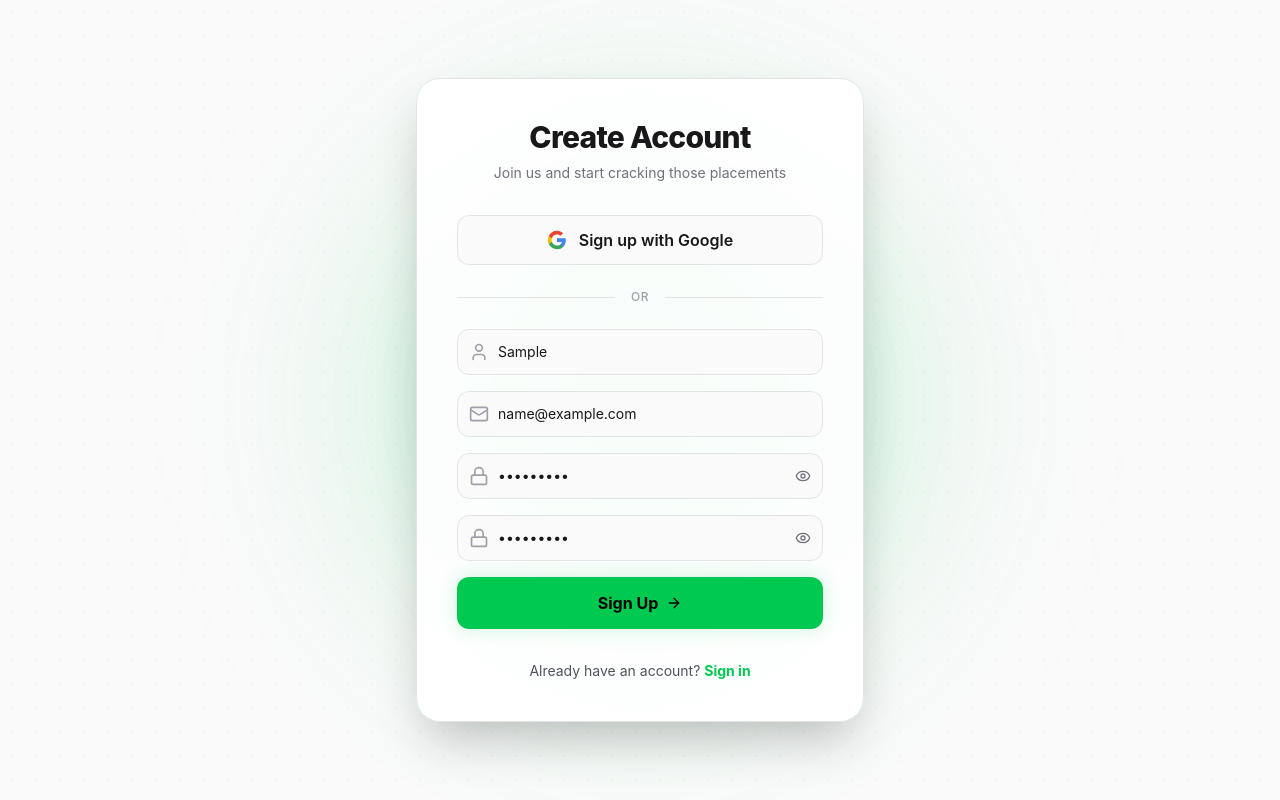
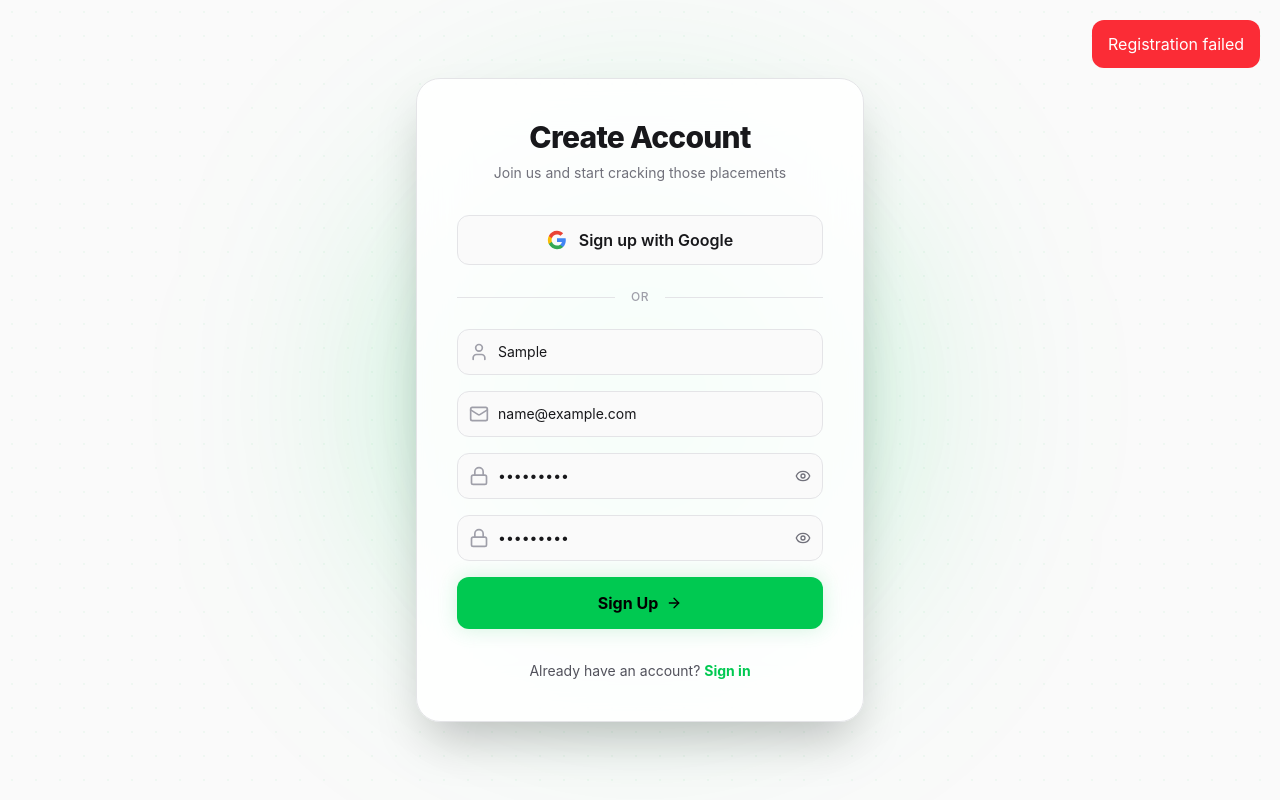
Before and after one commit to Next-Gen-Coder-2007/Gandiva-AI, a React (Vite) app in the folder frontend/: page /register in a window 1280 px wide. Both pictures are taken after typing "Sample", "name@example.com", "Sample123", "Sample123" into the empty fields and a click on the button "Sign Up". Built offline with nearby package versions, Linux system fonts and the light colour scheme; no server answers.

Commit message:
feat: connected backedn routes (login and register) to the frontend

```diff
--- a/frontend/package.json
+++ b/frontend/package.json
@@ -12,6 +12,7 @@
   },
   "dependencies": {
     "@tailwindcss/vite": "^4.3.1",
+    "axios": "^1.18.1",
     "lenis": "^1.3.25",
     "lucide-react": "^1.21.0",
     "react": "^19.2.7",
--- a/frontend/src/components/Landing/Navbar.tsx
+++ b/frontend/src/components/Landing/Navbar.tsx
@@ -122,6 +122,12 @@ const Navbar = () => {
             >
               Tech Stack
             </button>
+            <button
+              onClick={() => handleScrollTo("#contact")}
+              className={`text-left hover:text-green-500 transition-colors ${isDark ? 'text-zinc-300' : 'text-zinc-700'}`}
+            >
+              Contact Us
+            </button>
 
             <div className="h-px w-full bg-zinc-200 dark:bg-zinc-800 my-2"></div>
 
--- a/frontend/src/pages/Login.tsx
+++ b/frontend/src/pages/Login.tsx
@@ -1,21 +1,52 @@
-import React, { useState } from 'react';
+import React, { useState, useEffect } from 'react';
 import { Mail, Lock, ArrowRight, Eye, EyeOff } from 'lucide-react';
 import { Link } from 'react-router-dom';
 import { useTheme } from '../context/ThemeContext';
+import { loginUser } from '../services/auth';
 
 const Login: React.FC = () => {
   const { isDark } = useTheme();
   const [email, setEmail] = useState<string>('');
   const [password, setPassword] = useState<string>('');
   const [showPassword, setShowPassword] = useState<boolean>(false);
+  const [loading, setLoading] = useState(false);
+  const [error, setError] = useState("");
 
-  const handleSubmit = (e: React.FormEvent<HTMLFormElement>) => {
+  const handleSubmit = async (e: React.FormEvent<HTMLFormElement>) => {
     e.preventDefault();
-    console.log('Logging in with:', { email, password });
+    setLoading(true);
+    setError("");
+
+    try {
+      const data = await loginUser(email, password);
+
+      console.log("Login Success:", data);
+    } catch (err: any) {
+      setError(
+        err.response?.data?.detail || "Login failed"
+      );
+    } finally {
+      setLoading(false);
+    }
   };
+
+  useEffect(() => {
+    if (!error) return;
+
+    const timer = setTimeout(() => {
+      setError("");
+    }, 5000);
+
+    return () => clearTimeout(timer);
+  }, [error]);
 
   return (
     <div className={`relative min-h-screen flex items-center justify-center p-4 sm:p-6 overflow-hidden font-sans transition-colors duration-300 ${isDark ? 'bg-black text-zinc-100' : 'bg-zinc-50 text-zinc-900'}`}>
+      {error && (
+        <div className="fixed top-5 right-5 z-[9999] bg-red-500 text-white px-4 py-3 rounded-xl">
+          {error}
+        </div>
+      )}
       <div className="absolute inset-0 bg-[radial-gradient(#22c55e15_1px,transparent_1px)] [background-size:24px_24px] opacity-60"></div>
       <div className="absolute top-1/2 left-1/2 -translate-x-1/2 -translate-y-1/2 w-[300px] h-[300px] sm:w-[500px] sm:h-[500px] bg-green-500/20 rounded-full blur-[100px] sm:blur-[120px] pointer-events-none"></div>
       <div className={`absolute top-1/2 left-1/2 -translate-x-1/2 -translate-y-1/2 w-[200px] h-[200px] sm:w-[300px] sm:h-[300px] rounded-full blur-[80px] pointer-events-none ${isDark ? 'bg-green-400/10' : 'bg-green-400/20'}`}></div>
@@ -99,7 +130,7 @@ const Login: React.FC = () => {
             type="submit"
             className="w-full bg-green-500 hover:bg-green-400 text-black font-bold py-3.5 rounded-xl transition-all flex items-center justify-center gap-2 shadow-[0_0_20px_rgba(34,197,94,0.2)] hover:shadow-[0_0_30px_rgba(34,197,94,0.4)] active:scale-[0.98] sm:hover:-translate-y-0.5 mt-2"
           >
-            Sign In <ArrowRight className="w-4 h-4" />
+            {loading ? "Signing In..." : "Sign In"} <ArrowRight className="w-4 h-4" />
           </button>
         </form>
 
--- a/frontend/src/pages/Register.tsx
+++ b/frontend/src/pages/Register.tsx
@@ -1,7 +1,8 @@
-import React, { useState } from 'react';
+import React, { useState, useEffect } from 'react';
 import { Mail, Lock, User, ArrowRight, Eye, EyeOff } from 'lucide-react';
-import { Link } from 'react-router-dom';
+import { Link, useNavigate } from 'react-router-dom';
 import { useTheme } from '../context/ThemeContext';
+import { registerUser } from '../services/auth';
 
 const Register: React.FC = () => {
   const { isDark } = useTheme();
@@ -9,27 +10,61 @@ const Register: React.FC = () => {
   const [email, setEmail] = useState<string>('');
   const [password, setPassword] = useState<string>('');
   const [confirmPassword, setConfirmPassword] = useState<string>('');
-
   const [showPassword, setShowPassword] = useState<boolean>(false);
   const [showConfirmPassword, setShowConfirmPassword] = useState<boolean>(false);
+  const [loading, setLoading] = useState(false);
+  const [error, setError] = useState("");
+  const navigate = useNavigate();
 
-  const handleSubmit = (e: React.FormEvent<HTMLFormElement>) => {
+  const handleSubmit = async (e: React.FormEvent<HTMLFormElement>) => {
     e.preventDefault();
+    setError("");
+
     if (password !== confirmPassword) {
-      console.error("Passwords do not match!");
+      setError("Passwords do not match");
       return;
     }
-    console.log('Registering with:', { username, email, password });
+    setLoading(true);
+
+    try {
+      const data = await registerUser(
+        username,
+        email,
+        password
+      );
+      console.log("Register Success:", data);
+      navigate('/login')
+    } catch (err: any) {
+      setError(
+        err.response?.data?.detail || "Registration failed"
+      );
+    } finally {
+      setLoading(false);
+    }
   };
+
+
+  useEffect(() => {
+    if (!error) return;
+
+    const timer = setTimeout(() => {
+      setError("");
+    }, 5000);
+
+    return () => clearTimeout(timer);
+  }, [error]);
 
   return (
     <div className={`relative min-h-screen flex items-center justify-center p-4 sm:p-6 overflow-hidden font-sans transition-colors duration-300 ${isDark ? 'bg-black text-zinc-100' : 'bg-zinc-50 text-zinc-900'}`}>
-      {/* Background Effects */}
+      {error && (
+        <div className="fixed top-5 right-5 z-[9999] bg-red-500 text-white px-4 py-3 rounded-xl">
+          {error}
+        </div>
+      )}
       <div className="absolute inset-0 bg-[radial-gradient(#22c55e15_1px,transparent_1px)] [background-size:24px_24px] opacity-60"></div>
       <div className="absolute top-1/2 left-1/2 -translate-x-1/2 -translate-y-1/2 w-[300px] h-[300px] sm:w-[500px] sm:h-[500px] bg-green-500/20 rounded-full blur-[100px] sm:blur-[120px] pointer-events-none"></div>
       <div className={`absolute top-1/2 left-1/2 -translate-x-1/2 -translate-y-1/2 w-[200px] h-[200px] sm:w-[300px] sm:h-[300px] rounded-full blur-[80px] pointer-events-none ${isDark ? 'bg-green-400/10' : 'bg-green-400/20'}`}></div>
 
-      {/* Form Container */}
       <div className={`relative z-10 w-full max-w-md p-6 sm:p-10 rounded-3xl shadow-2xl ${isDark ? 'bg-zinc-950/90 border border-zinc-800/80 backdrop-blur-xl' : 'bg-white/90 border border-zinc-200 backdrop-blur-xl'}`}>
 
         <div className="text-center mb-8">
@@ -137,7 +172,7 @@ const Register: React.FC = () => {
             type="submit"
             className="w-full bg-green-500 hover:bg-green-400 text-black font-bold py-3.5 rounded-xl transition-all flex items-center justify-center gap-2 shadow-[0_0_20px_rgba(34,197,94,0.2)] hover:shadow-[0_0_30px_rgba(34,197,94,0.4)] active:scale-[0.98] sm:hover:-translate-y-0.5 mt-4"
           >
-            Sign Up <ArrowRight className="w-4 h-4" />
+            {loading ? "Creating Account..." : "Sign Up"} <ArrowRight className="w-4 h-4" />
           </button>
         </form>
 
--- /dev/null
+++ b/frontend/src/services/auth.ts
@@ -0,0 +1,29 @@
+import axios from "axios";
+
+const API = "http://127.0.0.1:8000";
+
+export const registerUser = async (
+  username: string,
+  email: string,
+  password: string
+) => {
+  const response = await axios.post(`${API}/auth/register`, {
+    username,
+    email,
+    password,
+  });
+
+  return response.data;
+};
+
+export const loginUser = async (
+  email: string,
+  password: string
+) => {
+  const response = await axios.post(`${API}/auth/login`, {
+    email,
+    password,
+  });
+
+  return response.data;
+};
--- a/package.json
+++ b/package.json
@@ -4,7 +4,8 @@
   "description": "An AI-powered career acceleration platform that helps students become placement-ready through:",
   "main": "index.js",
   "scripts": {
-    "frontend": "cd frontend && npm run dev"
+    "frontend": "cd frontend && npm run dev",
+    "backend": "cd backend && python -m uvicorn main:app --reload"
   },
   "repository": {
     "type": "git",
```
Also changed, not shown: 2 other files (tests, documents, lock files or other folders).
